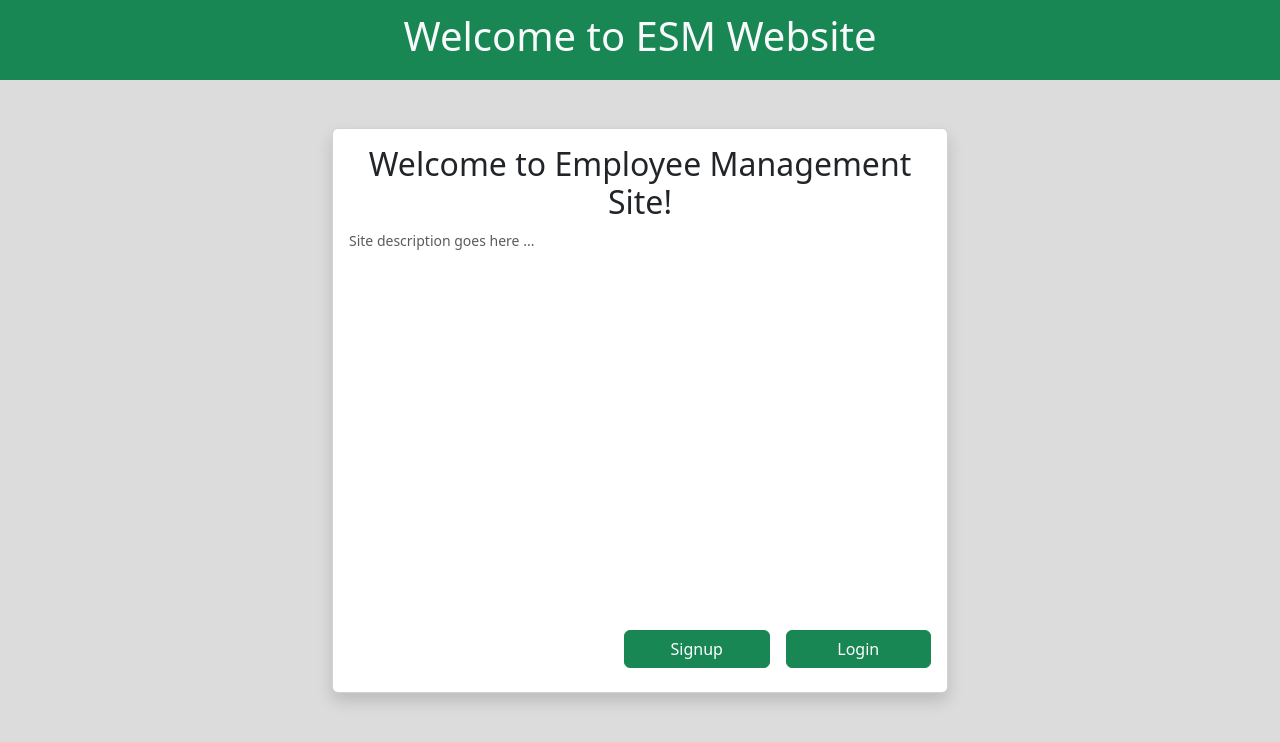
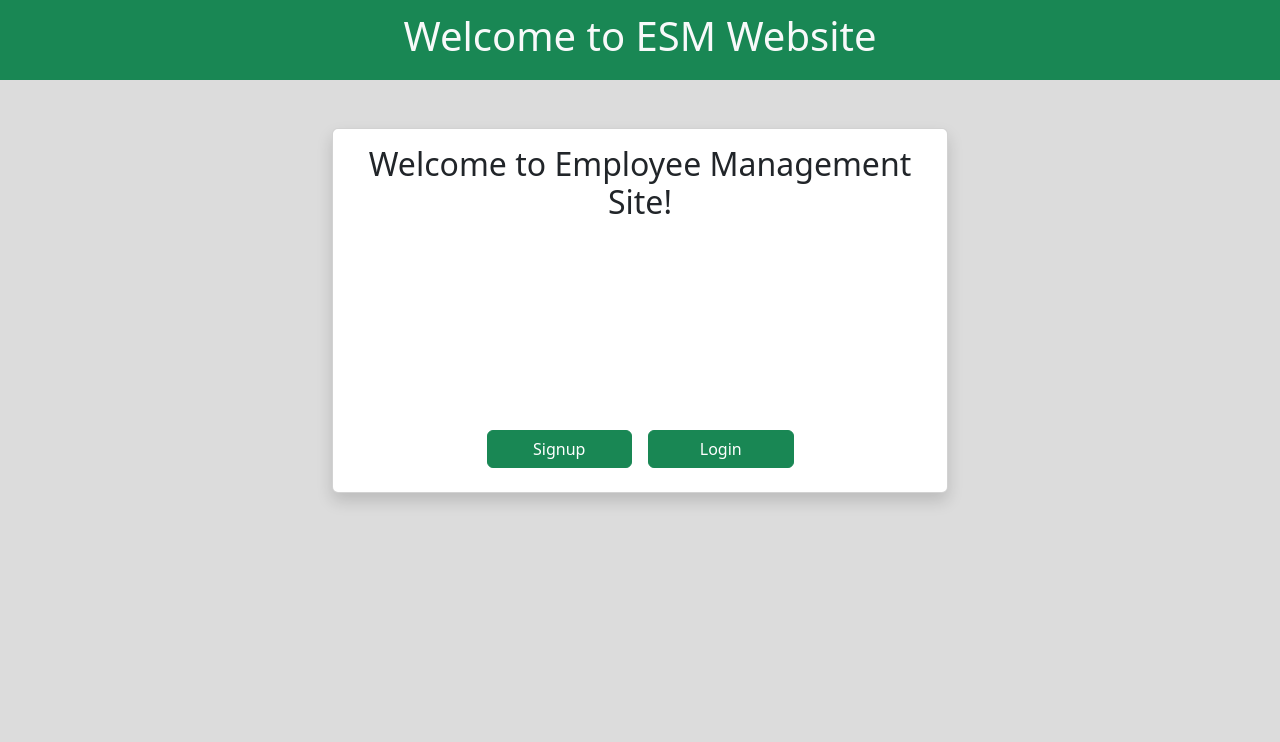
Before and after one commit to ali-moradzade/ems-site, a React (Create React App) app in the folder frontend/: page / in a window 1280 px wide. Shown: the top 742 px of the page. Built offline with nearby package versions, Linux system fonts and the light colour scheme; no server answers; sample sign-in values are in the browser's storage.

Commit message:
changing HomePage a bit

```diff
--- a/frontend/src/pages/HomePage.tsx
+++ b/frontend/src/pages/HomePage.tsx
@@ -14,15 +14,17 @@ export function HomePage() {
                                     <h2>Welcome to Employee Management Site!</h2>
                                 </div>
 
-                                <div className="card-text" style={{height: '400px'}}>
-                                    <p className="small text-muted">
-                                        {/*TODO: ADD SITE DESCRIPTION*/}
-                                        Site description goes here ...
-                                    </p>
+                                {/*<div className="card-text" style={{height: '400px'}}>*/}
+                                {/*    <p className="small text-muted">*/}
+                                {/*        /!*TODO: ADD SITE DESCRIPTION*!/*/}
+                                {/*        Site description goes here ...*/}
+                                {/*    </p>*/}
 
 
+                                {/*</div>*/}
+                                <div className="card-text" style={{height: '200px'}}>
                                 </div>
-                                <div className="text-end">
+                                <div className="text-center">
                                     <Link to={'/signup'} className="btn btn-success card-link w-25">
                                         Signup
                                     </Link>
```
